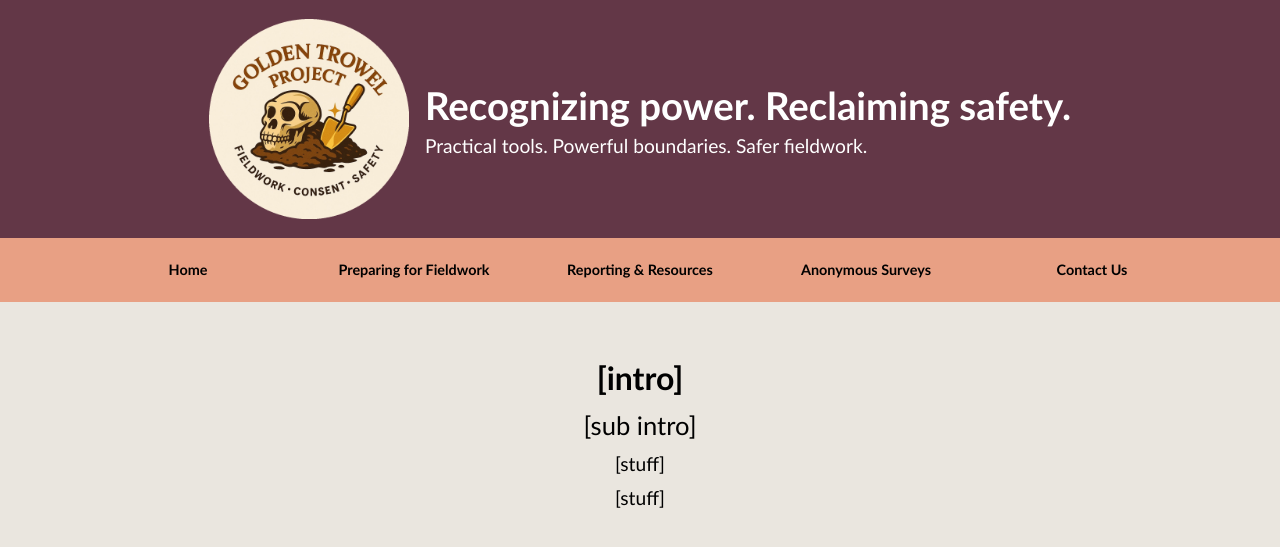
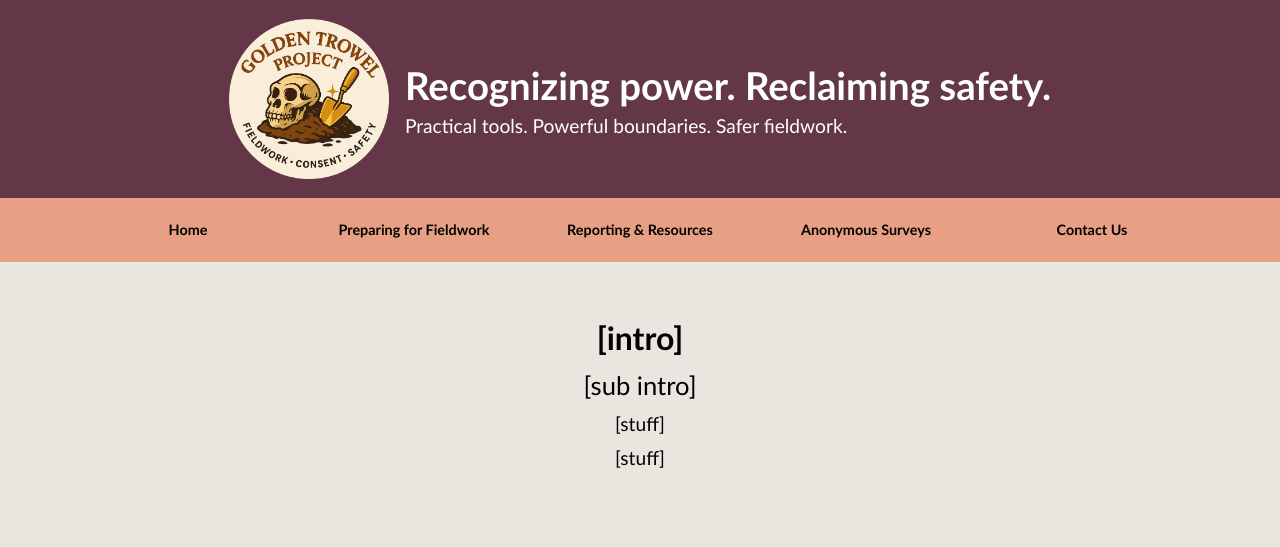
Before and after one commit to AnthroSafetyWarrior/GoldenTrowelProject, a Jekyll site: the page built from _pages/contact.html, in a window 1280 px wide. Shown: the top 547 px of the page. Built offline with Jekyll 4.4.1, drawn with Linux system fonts in a browser that asks for light colours.

```diff
--- a/_layouts/default.html
+++ b/_layouts/default.html
@@ -31,7 +31,7 @@
 }
 
 .header-content img {
-  width: 200px;                 /* adjust logo size */
+  width: 160px;                 /* adjust logo size */
   height: auto;
   border-radius: 12px;
 }
```
Also changed, not shown: assets/img/IMG_3241.PNG.
